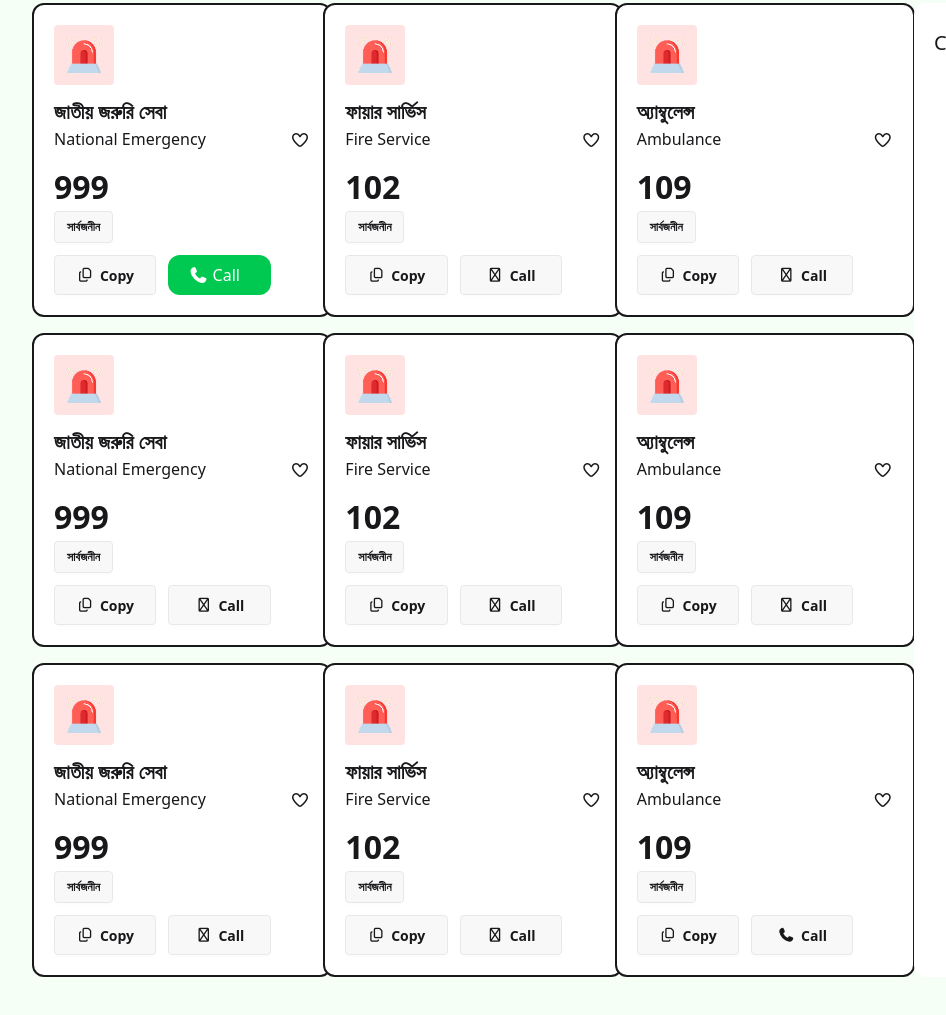
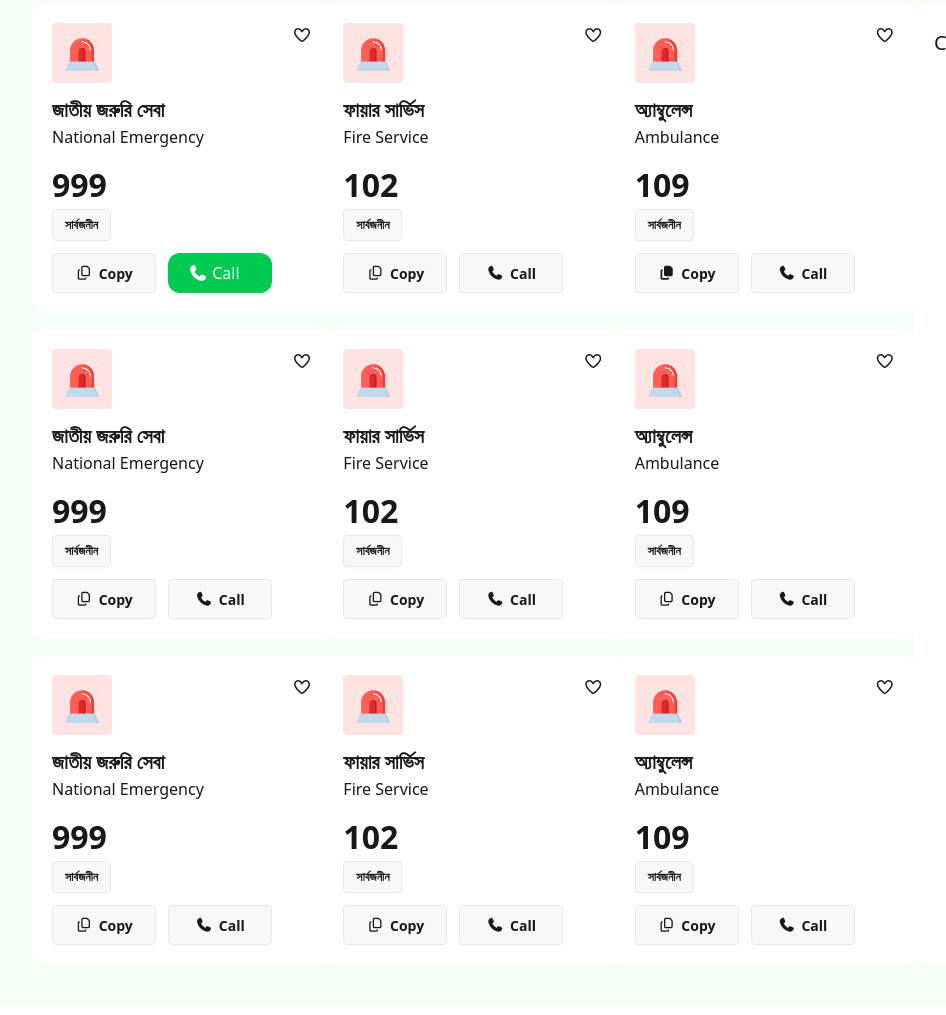
Before and after one commit to mdjiaul-hoque/M28A05T06-hotline, a plain HTML site: page index.html in a window 1280 px wide. Shown: the part 319-1334 px from the top of the page, without its empty margins (32-978 px from the left). Drawn offline with nearby package versions, Linux system fonts and the light colour scheme.

Commit message:
4th commit

```diff
--- a/index.html
+++ b/index.html
@@ -56,9 +56,9 @@
     <!-- Cards -->
     <section class="cards grid grid-cols-1 md:grid-cols-2 lg:grid-cols-3 col-span-3 gap-4 py-10">
       <!-- Card 1 -->
-      <div class="service-card w-[300px] border-2 bg-white rounded-xl" data-title="জাতীয় জরুরি সেবা" data-number="999">
+      <div class="service-card w-[300px]  bg-white rounded-xl" data-title="জাতীয় জরুরি সেবা" data-number="999">
         <div class="p-5">
-          <div class="flex justify-between">
+          <div class="flex justify-between items-start">
             <div>
               <div class="mb-3">
                 <img class="h-[60px] w-[60px] bg-[#FFE3E2] rounded p-3" src="./assets/emergency.png" alt="">
@@ -80,9 +80,9 @@
       </div>
 
       <!-- Card 2 -->
-      <div class="service-card w-[300px] border-2 bg-white rounded-xl" data-title="ফায়ার সার্ভিস" data-number="102">
+      <div class="service-card w-[300px]  bg-white rounded-xl" data-title="ফায়ার সার্ভিস" data-number="102">
         <div class="p-5">
-          <div class="flex justify-between">
+          <div class="flex justify-between items-start">
             <div>
               <div class="mb-3">
                 <img class="h-[60px] w-[60px] bg-[#FFE3E2] rounded p-3" src="./assets/emergency.png" alt="">
@@ -98,15 +98,86 @@
           </div>
           <div class="flex gap-3">
             <button class="btn w-[40%] copy-btn"><i class="fa-regular fa-copy"></i> <span>Copy</span></button>
-            <a class="btn w-[40%] call-btn" href="tel:102"><i class="fa-regular fa-phone"></i> <span>Call</span></a>
+            <a class="btn w-[40%] call-btn " href="tel:102"><i class="fa-solid  fa-phone"></i> <span>Call</span></a>
           </div>
         </div>
       </div>
 
       <!-- Card 3 -->
-      <div class="service-card w-[300px] border-2 bg-white rounded-xl" data-title="অ্যাম্বুলেন্স" data-number="109">
+      <div class="service-card w-[300px] bg-white rounded-xl" data-title="অ্যাম্বুলেন্স" data-number="109">
         <div class="p-5">
-          <div class="flex justify-between">
+          <div class="flex justify-between items-start">
+            <div>
+              <div class="mb-3">
+                <img class="h-[60px] w-[60px] bg-[#FFE3E2] rounded p-3" src="./assets/emergency.png" alt="">
+                <h2 class="font-extrabold mt-3 text-[20px]">অ্যাম্বুলেন্স</h2>
+                <p>Ambulance</p>
+              </div>
+              <div class="mb-3">
+                <h2 class="font-extrabold text-[32px]">109</h2>
+                <button class="btn btn-sm">সার্বজনীন</button>
+              </div>
+            </div>
+            <button class="heart-btn"><i class="fa-regular fa-heart"></i></button>
+          </div>
+          <div class="flex gap-3">
+            <button class="btn w-[40%] copy-btn"><i class="fa-solid fa-copy"></i> <span>Copy</span></button>
+            <a class="btn w-[40%] call-btn" href="tel:109"><i class="fa-solid fa-phone"></i> <span>Call</span></a>
+          </div>
+        </div>
+      </div>
+      <!-- Card 4 -->
+      <div class="service-card w-[300px]  bg-white rounded-xl" data-title="জাতীয় জরুরি সেবা" data-number="999">
+        <div class="p-5">
+          <div class="flex justify-between items-start">
+            <div>
+              <div class="mb-3">
+                <img class="h-[60px] w-[60px] bg-[#FFE3E2] rounded p-3" src="./assets/emergency.png" alt="">
+                <h2 class="font-extrabold mt-3 text-[20px]">জাতীয় জরুরি সেবা</h2>
+                <p>National Emergency</p>
+              </div>
+              <div class="mb-3">
+                <h2 class="font-extrabold text-[32px]">999</h2>
+                <button class="btn btn-sm">সার্বজনীন</button>
+              </div>
+            </div>
+            <button class="heart-btn"><i class="fa-regular fa-heart"></i></button>
+          </div>
+          <div class="flex gap-3">
+            <button class="btn w-[40%] copy-btn"><i class="fa-regular fa-copy"></i> <span>Copy</span></button>
+            <a class="btn w-[40%] call-btn" href="tel:999"><i class="fa-solid fa-phone"></i> <span>Call</span></a>
+          </div>
+        </div>
+      </div>
+
+      <!-- Card 5 -->
+      <div class="service-card w-[300px]  bg-white rounded-xl" data-title="ফায়ার সার্ভিস" data-number="102">
+        <div class="p-5">
+          <div class="flex justify-between items-start">
+            <div>
+              <div class="mb-3">
+                <img class="h-[60px] w-[60px] bg-[#FFE3E2] rounded p-3" src="./assets/emergency.png" alt="">
+                <h2 class="font-extrabold mt-3 text-[20px]">ফায়ার সার্ভিস</h2>
+                <p>Fire Service</p>
+              </div>
+              <div class="mb-3">
+                <h2 class="font-extrabold text-[32px]">102</h2>
+                <button class="btn btn-sm">সার্বজনীন</button>
+              </div>
+            </div>
+            <button class="heart-btn"><i class="fa-regular fa-heart"></i></button>
+          </div>
+          <div class="flex gap-3">
+            <button class="btn w-[40%] copy-btn"><i class="fa-regular fa-copy"></i> <span>Copy</span></button>
+            <a class="btn w-[40%] call-btn" href="tel:102"><i class="fa-solid fa-phone"></i> <span>Call</span></a>
+          </div>
+        </div>
+      </div>
+
+      <!-- Card 6 -->
+      <div class="service-card w-[300px]  bg-white rounded-xl" data-title="অ্যাম্বুলেন্স" data-number="109">
+        <div class="p-5">
+          <div class="flex justify-between items-start">
             <div>
               <div class="mb-3">
                 <img class="h-[60px] w-[60px] bg-[#FFE3E2] rounded p-3" src="./assets/emergency.png" alt="">
@@ -122,14 +193,14 @@
           </div>
           <div class="flex gap-3">
             <button class="btn w-[40%] copy-btn"><i class="fa-regular fa-copy"></i> <span>Copy</span></button>
-            <a class="btn w-[40%] call-btn" href="tel:109"><i class="fa-regular fa-phone"></i> <span>Call</span></a>
+            <a class="btn w-[40%] call-btn" href="tel:109"><i class="fa-solid fa-phone"></i> <span>Call</span></a>
           </div>
         </div>
       </div>
-      <!-- Card 1 -->
-      <div class="service-card w-[300px] border-2 bg-white rounded-xl" data-title="জাতীয় জরুরি সেবা" data-number="999">
+      <!-- Card 7 -->
+      <div class="service-card w-[300px]  bg-white rounded-xl" data-title="জাতীয় জরুরি সেবা" data-number="999">
         <div class="p-5">
-          <div class="flex justify-between">
+          <div class="flex justify-between items-start">
             <div>
               <div class="mb-3">
                 <img class="h-[60px] w-[60px] bg-[#FFE3E2] rounded p-3" src="./assets/emergency.png" alt="">
@@ -145,15 +216,15 @@
           </div>
           <div class="flex gap-3">
             <button class="btn w-[40%] copy-btn"><i class="fa-regular fa-copy"></i> <span>Copy</span></button>
-            <a class="btn w-[40%] call-btn" href="tel:999"><i class="fa-regular fa-phone"></i> <span>Call</span></a>
+            <a class="btn w-[40%] call-btn" href="tel:999"><i class="fa-solid fa-phone"></i> <span>Call</span></a>
           </div>
         </div>
       </div>
 
-      <!-- Card 2 -->
-      <div class="service-card w-[300px] border-2 bg-white rounded-xl" data-title="ফায়ার সার্ভিস" data-number="102">
+      <!-- Card 8 -->
+      <div class="service-card w-[300px]  bg-white rounded-xl" data-title="ফায়ার সার্ভিস" data-number="102">
         <div class="p-5">
-          <div class="flex justify-between">
+          <div class="flex justify-between items-start">
             <div>
               <div class="mb-3">
                 <img class="h-[60px] w-[60px] bg-[#FFE3E2] rounded p-3" src="./assets/emergency.png" alt="">
@@ -169,86 +240,15 @@
           </div>
           <div class="flex gap-3">
             <button class="btn w-[40%] copy-btn"><i class="fa-regular fa-copy"></i> <span>Copy</span></button>
-            <a class="btn w-[40%] call-btn" href="tel:102"><i class="fa-regular fa-phone"></i> <span>Call</span></a>
+            <a class="btn w-[40%] call-btn" href="tel:102"><i class="fa-solid fa-phone"></i> <span>Call</span></a>
           </div>
         </div>
       </div>
 
-      <!-- Card 3 -->
-      <div class="service-card w-[300px] border-2 bg-white rounded-xl" data-title="অ্যাম্বুলেন্স" data-number="109">
+      <!-- Card 9 -->
+      <div class="service-card w-[300px] bg-white rounded-xl" data-title="অ্যাম্বুলেন্স" data-number="109">
         <div class="p-5">
-          <div class="flex justify-between">
-            <div>
-              <div class="mb-3">
-                <img class="h-[60px] w-[60px] bg-[#FFE3E2] rounded p-3" src="./assets/emergency.png" alt="">
-                <h2 class="font-extrabold mt-3 text-[20px]">অ্যাম্বুলেন্স</h2>
-                <p>Ambulance</p>
-              </div>
-              <div class="mb-3">
-                <h2 class="font-extrabold text-[32px]">109</h2>
-                <button class="btn btn-sm">সার্বজনীন</button>
-              </div>
-            </div>
-            <button class="heart-btn"><i class="fa-regular fa-heart"></i></button>
-          </div>
-          <div class="flex gap-3">
-            <button class="btn w-[40%] copy-btn"><i class="fa-regular fa-copy"></i> <span>Copy</span></button>
-            <a class="btn w-[40%] call-btn" href="tel:109"><i class="fa-regular fa-phone"></i> <span>Call</span></a>
-          </div>
-        </div>
-      </div>
-      <!-- Card 1 -->
-      <div class="service-card w-[300px] border-2 bg-white rounded-xl" data-title="জাতীয় জরুরি সেবা" data-number="999">
-        <div class="p-5">
-          <div class="flex justify-between">
-            <div>
-              <div class="mb-3">
-                <img class="h-[60px] w-[60px] bg-[#FFE3E2] rounded p-3" src="./assets/emergency.png" alt="">
-                <h2 class="font-extrabold mt-3 text-[20px]">জাতীয় জরুরি সেবা</h2>
-                <p>National Emergency</p>
-              </div>
-              <div class="mb-3">
-                <h2 class="font-extrabold text-[32px]">999</h2>
-                <button class="btn btn-sm">সার্বজনীন</button>
-              </div>
-            </div>
-            <button class="heart-btn"><i class="fa-regular fa-heart"></i></button>
-          </div>
-          <div class="flex gap-3">
-            <button class="btn w-[40%] copy-btn"><i class="fa-regular fa-copy"></i> <span>Copy</span></button>
-            <a class="btn w-[40%] call-btn" href="tel:999"><i class="fa-regular fa-phone"></i> <span>Call</span></a>
-          </div>
-        </div>
-      </div>
-
-      <!-- Card 2 -->
-      <div class="service-card w-[300px] border-2 bg-white rounded-xl" data-title="ফায়ার সার্ভিস" data-number="102">
-        <div class="p-5">
-          <div class="flex justify-between">
-            <div>
-              <div class="mb-3">
-                <img class="h-[60px] w-[60px] bg-[#FFE3E2] rounded p-3" src="./assets/emergency.png" alt="">
-                <h2 class="font-extrabold mt-3 text-[20px]">ফায়ার সার্ভিস</h2>
-                <p>Fire Service</p>
-              </div>
-              <div class="mb-3">
-                <h2 class="font-extrabold text-[32px]">102</h2>
-                <button class="btn btn-sm">সার্বজনীন</button>
-              </div>
-            </div>
-            <button class="heart-btn"><i class="fa-regular fa-heart"></i></button>
-          </div>
-          <div class="flex gap-3">
-            <button class="btn w-[40%] copy-btn"><i class="fa-regular fa-copy"></i> <span>Copy</span></button>
-            <a class="btn w-[40%] call-btn" href="tel:102"><i class="fa-regular fa-phone"></i> <span>Call</span></a>
-          </div>
-        </div>
-      </div>
-
-      <!-- Card 3 -->
-      <div class="service-card w-[300px] border-2 bg-white rounded-xl" data-title="অ্যাম্বুলেন্স" data-number="109">
-        <div class="p-5">
-          <div class="flex justify-between">
+          <div class="flex justify-between items-start">
             <div>
               <div class="mb-3">
                 <img class="h-[60px] w-[60px] bg-[#FFE3E2] rounded p-3" src="./assets/emergency.png" alt="">
```
